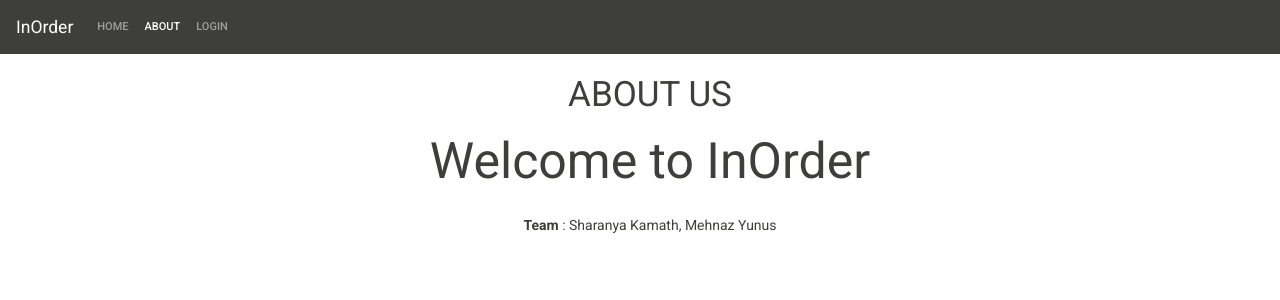
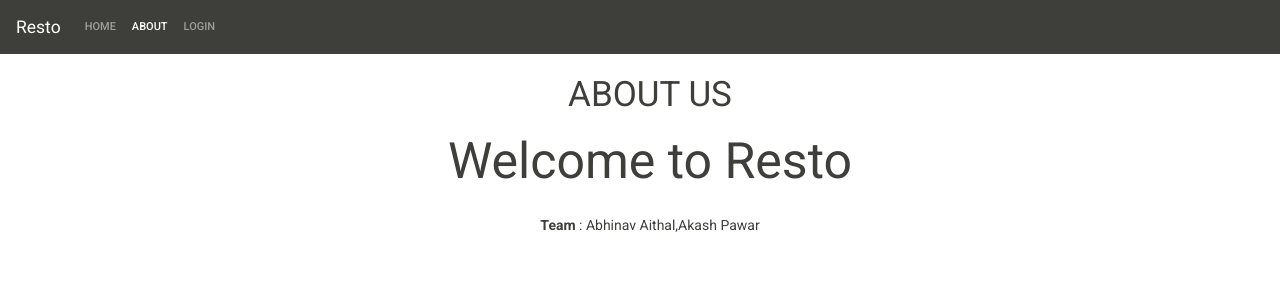
Before and after one commit to GovardhanLR/RESTO, a Django app: page /orders/about/ in a window 1280 px wide. Shown: the top 300 px of the page. Run offline with Django 3.2, Linux system fonts and the light colour scheme; some libraries are stand-ins or nearby versions.

Commit message:
Add files via upload

```diff
--- a/restaurant/orders/templates/about.html
+++ b/restaurant/orders/templates/about.html
@@ -10,9 +10,9 @@
   <br>
 
   </div>
-  <p style="display:flex;justify-content:center;align-items:center;font-size: 50px;">Welcome to InOrder</p>
-  <div class="container" style="display:flex;justify-content:center;align-items:center;"">
-  <p> <b>Team</b> : Sharanya Kamath, Mehnaz Yunus</p>
+  <p style="display:flex;justify-content:center;align-items:center;font-size: 50px;">Welcome to Resto</p>
+  <div class="container" style="display:flex;justify-content:center;align-items:center;">
+  <p> <b>Team</b> : Abhinav Aithal,Akash Pawar</p>
   </div>
 
 {% endblock %}
--- a/restaurant/orders/templates/base.html
+++ b/restaurant/orders/templates/base.html
@@ -13,7 +13,7 @@
 <!-- <body background="https://media.istockphoto.com/photos/cream-texture-background-paper-in-beige-vintage-color-parchment-paper-picture-id858544534" style="background-repeat: no-repeat;background-size: cover;"> -->
   <body>
       <nav class="navbar navbar-expand-lg navbar-dark bg-primary">
-  <a class="navbar-brand" href="{% url 'home' %}">InOrder</a>
+  <a class="navbar-brand" href="{% url 'home' %}">Resto</a>
   <button class="navbar-toggler" type="button" data-toggle="collapse" data-target="#navbarColor01" aria-controls="navbarColor01" aria-expanded="false" aria-label="Toggle navigation">
     <span class="navbar-toggler-icon"></span>
   </button>
```
